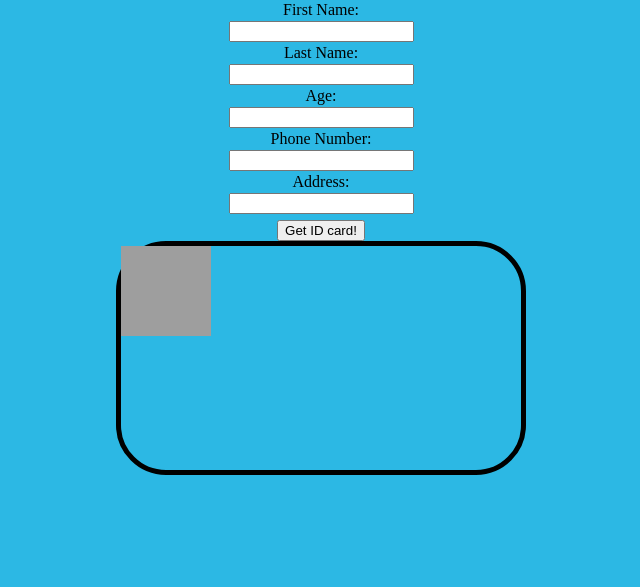
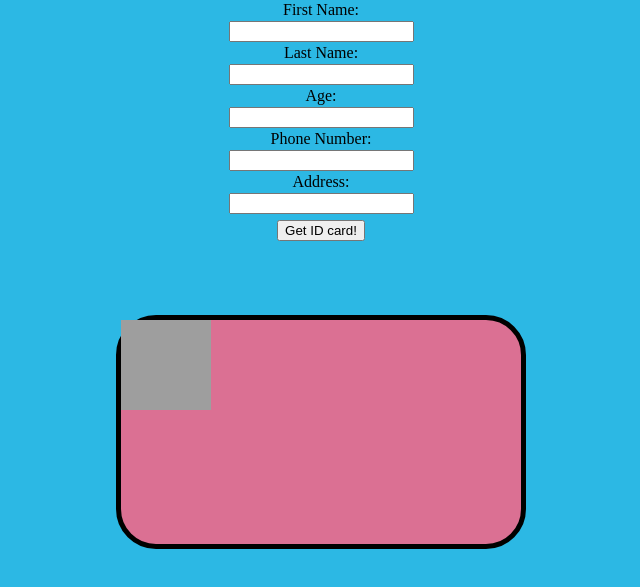
Before and after one commit to SkyrimJunky96/codingFromScratch-Final, a plain HTML site: page index.html in a window 1280 px wide. Shown: the part 79-666 px from the top of the page, without its empty margins (319-959 px from the left). Drawn offline with Linux system fonts and the light colour scheme; grey boxes are pictures that could not be loaded; a web font is replaced by a local one.

Commit message:
Final touches
Made the final touches, Really just organizing the way that I wanted to and adding a few minor tweaks to positioning

```diff
--- a/index.html
+++ b/index.html
@@ -5,6 +5,7 @@
     <meta name="viewport" content="width=device-width, initial-scale=1.0">
     <meta http-equiv="X-UA-Compatible" content="ie=edge">
     <title>ID Card</title>
+    <link href="https://fonts.googleapis.com/css?family=Poor+Story" rel="stylesheet"/>
     <link rel="stylesheet" href="style.css" type="text/css"/>
 </head>
 <body>
@@ -22,7 +23,7 @@
         <label for="address">Address:</label><br/>
         <input id="address"/><br/>
 
-    <button onclick="idCard()">Get ID card!</button>
+    <button onclick="idCard()">Get ID card!</button><br/>
 
     <!--The Information above is being put into the Id card below-->
     <div id="idCard">
--- a/script.js
+++ b/script.js
@@ -1,12 +1,25 @@
 function idCard() {
+    //Setting up variables
     let firstName = document.getElementById("firstName").value;
     let lastName = document.getElementById("lastName").value;
     let address = document.getElementById("address").value;
     let phoneNumber = parseInt(document.getElementById("phoneNumber").value);
     let age = parseInt(document.getElementById("age").value);
+
     let numberArray = [];
+    numberArray.push(age);
+    numberArray.push(phoneNumber);
 
+    for (var i = 0; i < numberArray.length; i++) {
+        if (numberArray[i] <= 100) {
+            document.getElementById("postAge").innerHTML = "Age: " + numberArray[i];
+        }
+        else if (numberArray[i] >= 100) {
+            document.getElementById("postPhoneNumber").innerHTML = "Phone Number: " + numberArray[i];
+        }
+    }
+
+    //Posting the values into the ID Card
     document.getElementById("postFullName").innerHTML = firstName + " " + lastName;
-
     document.getElementById("postAddress").innerHTML = address;
 }
--- a/style.css
+++ b/style.css
@@ -1,6 +1,27 @@
 body {
     text-align: center;
     background-color: #2CB8E4;
+}
+
+input {
+    text-align: center;
+    margin: 2px;
+}
+
+button {
+    margin: 4px;
+}
+
+#idCard {
+    font-family: 'Poor Story', sans-serif;
+    text-align: left;
+    background-color: palevioletred;
+    border: 5px solid black;
+    border-radius: 40px;
+    height: 14em;
+    width: 25em;
+    display: inline-block;
+    margin-top: 70px;
 }
 
 img {
@@ -9,24 +30,12 @@ img {
     float: left;
 }
 
-#idCard {
-    border: 5px solid black;
-    border-radius: 50px;
-    height: 14em;
-    width: 25em;
-    display: inline-block;
-    position: absolute;
-    top: 0;
-    bottom: 0;
-    left: 0;
-    right: 0;
-    margin: 25% auto;
+#postFullName {
+    text-align: center;
+    font-size: x-large;
 }
 
-input {
-    margin: 2px;
+p {
+    padding-top: 2%;
+    padding-left: 5%;
 }
-
-button {
-    margin: 4px;
-}
```
